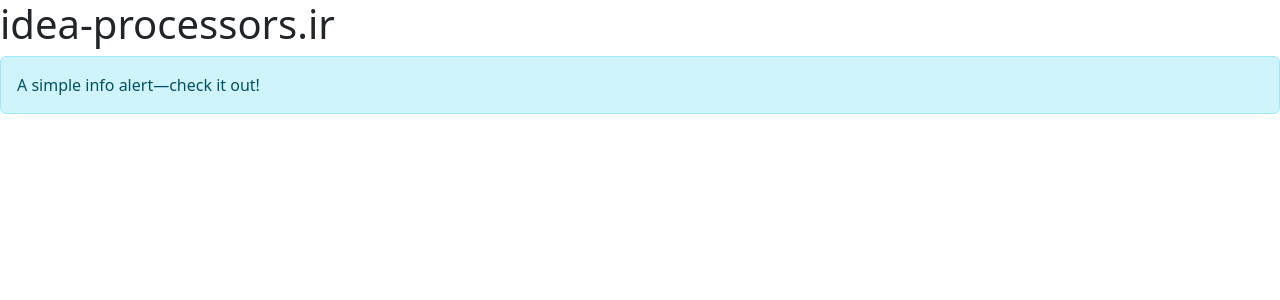
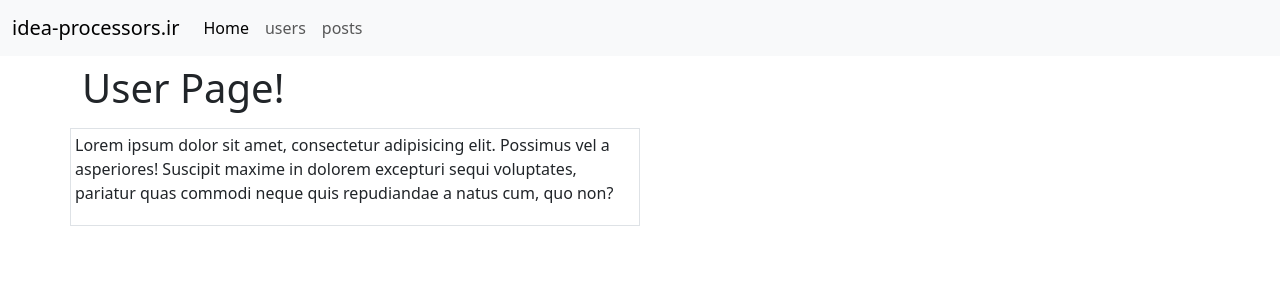
Before and after one commit to mahdi-moazeni-artisan/vue3-js-users-posts-crud-spa-1, a Vue app: page /users in a window 1280 px wide. Shown: the top 300 px of the page. Built offline with nearby package versions, Linux system fonts and the light colour scheme.

Commit message:
add header

```diff
--- a/src/App.vue
+++ b/src/App.vue
@@ -1,15 +1,15 @@
 <template>
-  <h1>idea-processors.ir</h1>
-  <div class="alert alert-info" role="alert">
-    A simple info alert—check it out!
-  </div>
+  <Header />
   <router-view></router-view>
 </template>
 
 <script>
-
+import Header from './components/Header.vue';
 export default {
   name: 'App',
+  components : {
+    Header
+  }
 }
 </script>
 
--- /dev/null
+++ b/src/components/Header.vue
@@ -0,0 +1,39 @@
+<template>
+  <header>
+    <nav class="navbar navbar-expand-lg bg-body-tertiary">
+        <div class="container-fluid">
+            <a class="navbar-brand" href="#">idea-processors.ir</a>
+            <button class="navbar-toggler" type="button" data-bs-toggle="collapse" data-bs-target="#navbarSupportedContent" aria-controls="navbarSupportedContent" aria-expanded="false" aria-label="Toggle navigation">
+                <span class="navbar-toggler-icon"></span>
+            </button>
+            <div class="collapse navbar-collapse" id="navbarSupportedContent">
+                <ul class="navbar-nav me-auto mb-2 mb-lg-0">
+                    <li class="nav-item">
+                        <router-link to="/" class="nav-link active">Home</router-link>
+                        <!-- <a class="nav-link active" aria-current="page" href="#">Home</a> -->
+                    </li>
+                    <li class="nav-item">
+                        <router-link to="/users" class="nav-link">users</router-link>
+                    </li>
+                    <li class="nav-item">
+                        <router-link to="/posts" class="nav-link">posts</router-link>
+                    </li>
+                </ul>
+            </div>
+        </div>
+    </nav>
+  </header>
+</template>
+
+<script>
+export default {
+    name : "Header"
+}
+</script>
+
+<style>
+.router-link-active{
+    color: rgba(0,0,0,0.9);
+    border-bottom: 2px solid rgba(0,0,0,0.9);
+}
+</style>
--- /dev/null
+++ b/src/pages/Home.vue
@@ -0,0 +1,24 @@
+<template>
+  <div class="container mt-2">
+    <h1>Home Page!</h1>
+    <div class="row mt-3">
+      <div class="col-md-6 border p-1">
+        <p>
+          Lorem ipsum dolor sit amet, consectetur adipisicing elit. Possimus vel a
+          asperiores! Suscipit maxime in dolorem excepturi sequi voluptates,
+          pariatur quas commodi neque quis repudiandae a natus cum, quo non?
+        </p>
+      </div>
+    </div>
+  </div>
+</template>
+
+<script>
+export default {
+
+}
+</script>
+
+<style>
+
+</style>
--- /dev/null
+++ b/src/pages/Posts.vue
@@ -0,0 +1,24 @@
+<template>
+  <div class="container mt-2">
+    <h1>Post Page!</h1>
+    <div class="row mt-3">
+      <div class="col-md-6 border p-1">
+        <p>
+          Lorem ipsum dolor sit amet, consectetur adipisicing elit. Possimus vel a
+          asperiores! Suscipit maxime in dolorem excepturi sequi voluptates,
+          pariatur quas commodi neque quis repudiandae a natus cum, quo non?
+        </p>
+      </div>
+    </div>
+  </div>
+</template>
+
+<script>
+export default {
+
+}
+</script>
+
+<style>
+
+</style>
--- /dev/null
+++ b/src/pages/Users.vue
@@ -0,0 +1,24 @@
+<template>
+  <div class="container mt-2">
+    <h1>User Page!</h1>
+    <div class="row mt-3">
+      <div class="col-md-6 border p-1">
+        <p>
+          Lorem ipsum dolor sit amet, consectetur adipisicing elit. Possimus vel a
+          asperiores! Suscipit maxime in dolorem excepturi sequi voluptates,
+          pariatur quas commodi neque quis repudiandae a natus cum, quo non?
+        </p>
+      </div>
+    </div>
+  </div>
+</template>
+
+<script>
+export default {
+
+}
+</script>
+
+<style>
+
+</style>
--- a/src/router.js
+++ b/src/router.js
@@ -1,6 +1,12 @@
 import { createRouter,createWebHistory } from "vue-router";
-
-const routes=[];
+import Home from './pages/Home.vue'
+import Users from './pages/Users.vue'
+import Posts from './pages/Posts.vue'
+const routes=[
+    {path:'/',name:'home',component:Home},
+    {path:'/users',name:'users',component:Users},
+    {path:'/posts',name:'posts',component:Posts}
+];
 
 const router=createRouter({
     history : createWebHistory(),
--- a/vue.config.js
+++ b/vue.config.js
@@ -1,4 +1,6 @@
 const { defineConfig } = require('@vue/cli-service')
 module.exports = defineConfig({
-  transpileDependencies: true
+  // transpileDependencies: true
+  transpileDependencies: ["vuetify"],
+  lintOnSave:false
 })
```
Also changed, not shown: src/assets/vue3-spa-1-help.txt.
